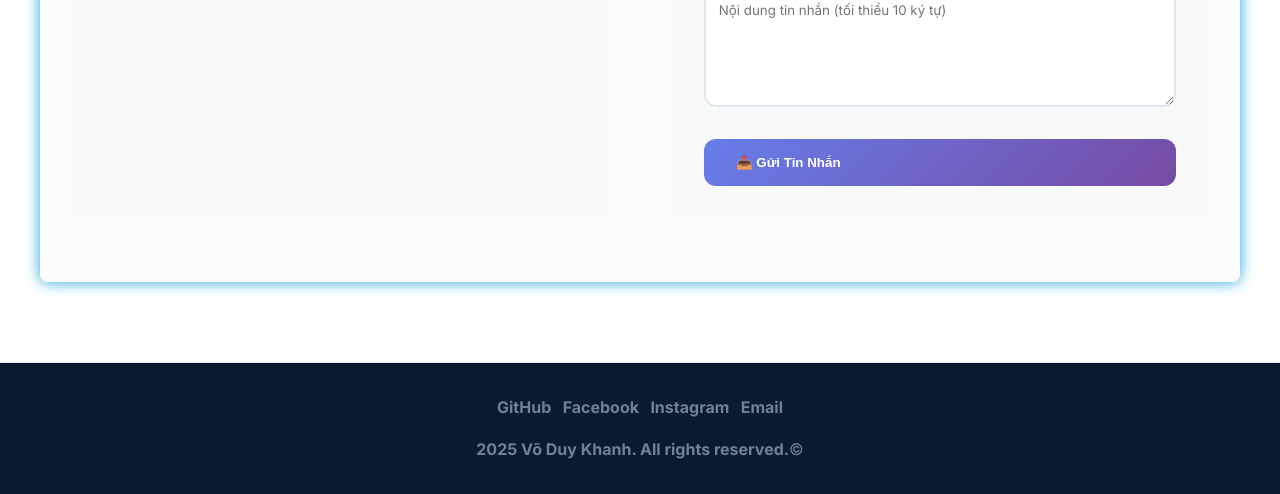
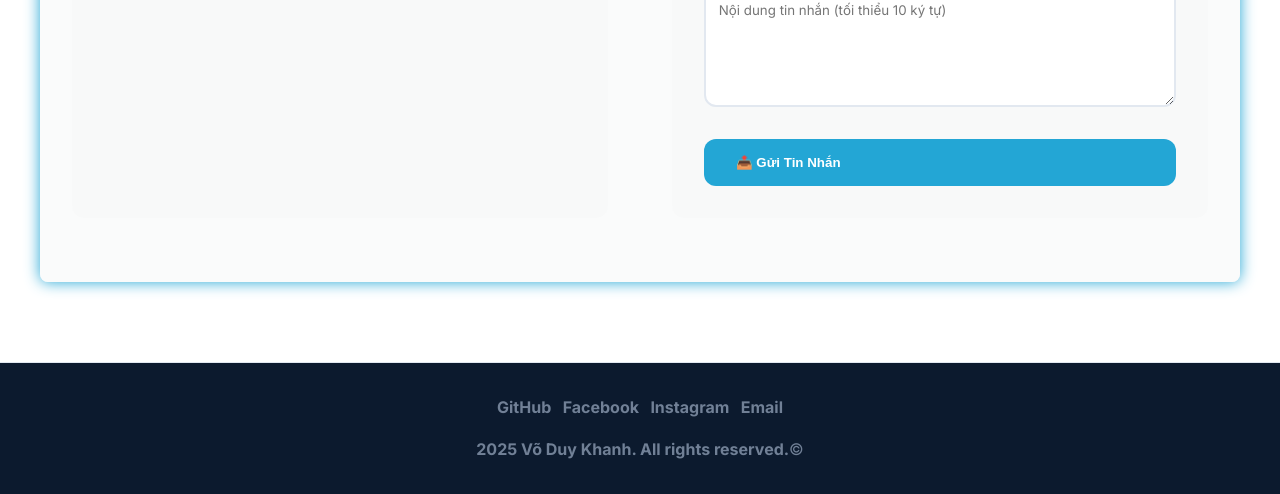
Before and after one commit to DuyKhanh0410/Portfolio, a plain HTML site: page index.html in a window 1280 px wide. Shown: the part 6028-6522 px from the top of the page. Drawn offline with nearby package versions, Linux system fonts and the light colour scheme.

Commit message:
Update code

```diff
--- a/style.css
+++ b/style.css
@@ -795,7 +795,7 @@
 
         .btn-submit {
             width: 100%;
-            background: var(--primary-gradient);
+            background: #23a6d5;
             color: white;
         }
 
```
